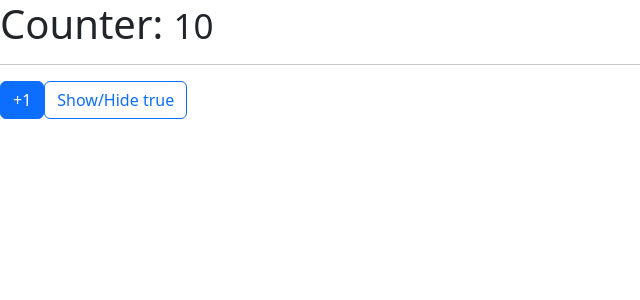
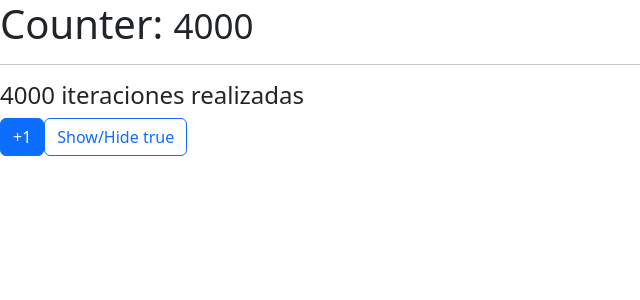
Before and after one commit to cigotete/react-study-basics, a React (Vite) app: page / in a window 1280 px wide. Shown: the top 300 px of the page, without its empty margins (0-640 px from the left). Built offline with nearby package versions, Linux system fonts and the light colour scheme.

Commit message:
Using useMemo hook.

```diff
--- /dev/null
+++ b/src/06-memos/MemoHook.jsx
@@ -0,0 +1,46 @@
+import { useMemo, useState } from 'react';
+import { useCounter } from '../hooks';
+
+
+const heavyStuff = ( iterationNumber = 100 ) => {
+    for( let i = 0; i < iterationNumber; i++ ) {
+        console.log('Ahí vamos...');
+    }
+
+    return `${ iterationNumber } iteraciones realizadas`;
+}
+
+
+
+export const MemoHook = () => {
+
+    const { counter, increment } = useCounter( 4000 );
+    const [ show, setShow ] = useState(true);
+
+    const memorizedValue = useMemo( () => heavyStuff(counter), [counter])
+
+    return (
+        <>
+            <h1>Counter: <small>{ counter }</small>  </h1>
+            <hr />
+
+            <h4>{ memorizedValue }</h4>
+
+
+            <button
+                className="btn btn-primary"
+                onClick={ () => increment() }
+            >
+                +1
+            </button>
+
+            <button
+                className="btn btn-outline-primary"
+                onClick={ () => setShow( !show )  }
+            >
+                Show/Hide { JSON.stringify(show) }
+            </button>
+
+        </>
+    )
+}
--- a/src/main.jsx
+++ b/src/main.jsx
@@ -4,11 +4,12 @@
 // import { MultipleCustomHooks } from './03-examples/MultipleCustomHooks'
 // import { FocusScreen } from './04-useRef/FocusScreen'
 //import { Layout } from './05-useLayoutEffect/Layout'
-import { Memorize } from './06-memos/Memorize'
+//import { Memorize } from './06-memos/Memorize'
+import { MemoHook } from './06-memos/MemoHook'
 import './index.css'
 
 ReactDOM.createRoot(document.getElementById('root')).render(
   //<React.StrictMode>
-    <Memorize />
+    <MemoHook />
   //</React.StrictMode>,
 )
```
